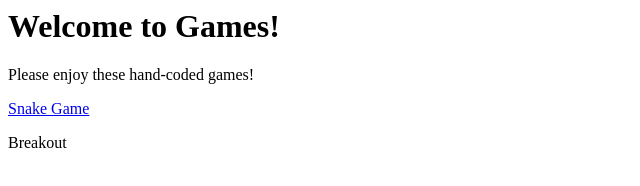
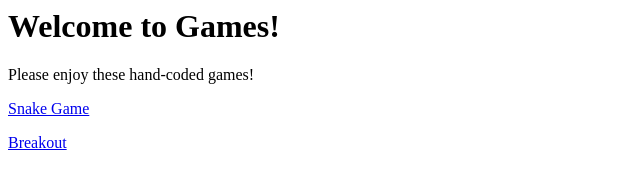
Before and after one commit to MysteryManiacle/funstuff, a plain HTML site: page index.html in a window 1280 px wide. Shown: the full height of the page, 0-640 px from the left. Drawn offline with Linux system fonts and the light colour scheme.

Commit message:
Update index.html

```diff
--- a/index.html
+++ b/index.html
@@ -2,5 +2,5 @@
 <h1>Welcome to Games!</h1>
 <p>Please enjoy these hand-coded games!</p>
 <p><a href="snake.html">Snake Game</a></p>
-<p><a href="breakout.html"></a>Breakout</p>
+<p><a href="breakout.html">Breakout</a></p>
 </html>
```
